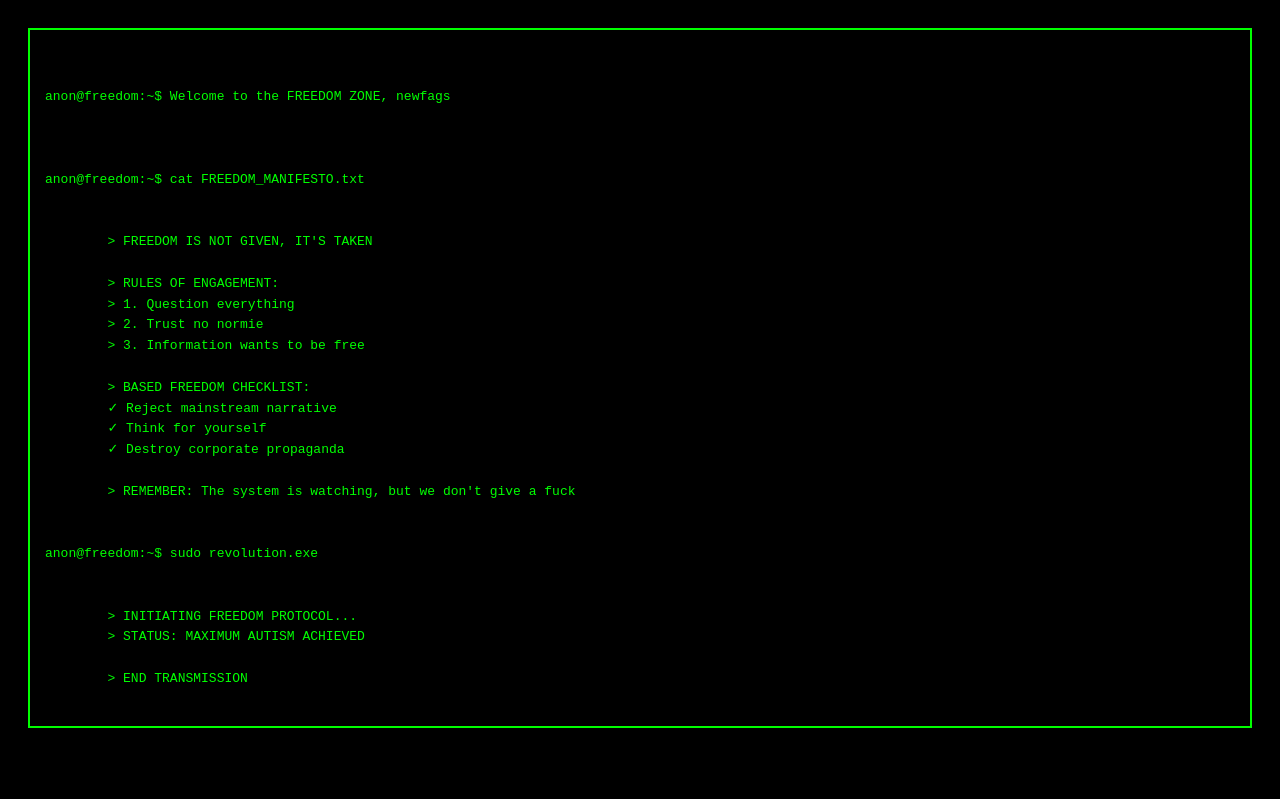
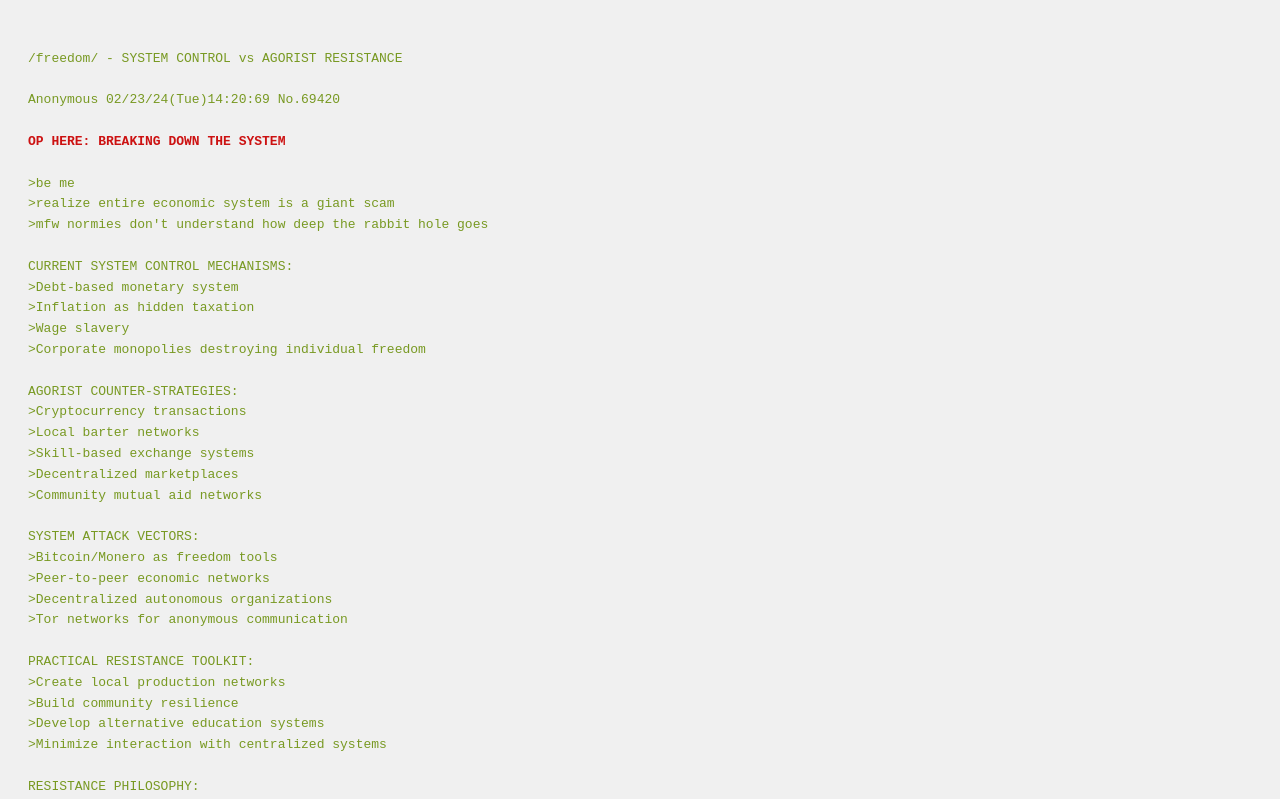
Before and after one commit to foremostmerit/foremostmerit.github.io, a plain HTML site: page index.html in a window 1280 px wide. Shown: the top 799 px of the page. Drawn offline with Linux system fonts and the light colour scheme.

Commit message:
Update index.html

```diff
--- a/index.html
+++ b/index.html
@@ -2,53 +2,106 @@
 <html lang="en">
 <head>
     <meta charset="UTF-8">
-    <title>FREEDOM MANIFESTO</title>
+    <title>FREEDOM RESISTANCE GREENTEXT</title>
     <style>
         body {
-            background-color: black;
-            color: #00FF00;
+            background-color: #f0f0f0;
+            color: #000;
             font-family: monospace;
             padding: 20px;
             line-height: 1.6;
         }
-        .terminal {
-            background-color: black;
-            border: 2px solid #00FF00;
-            padding: 15px;
+        .greentext {
+            color: #789922;
+            font-family: monospace;
             white-space: pre-wrap;
         }
-        .prompt::before {
-            content: "anon@freedom:~$ ";
-            color: #00FF00;
+        .op {
+            color: #cc1111;
+            font-weight: bold;
+        }
+        .reply {
+            margin-left: 20px;
         }
     </style>
 </head>
 <body>
-    <div class="terminal">
-        <div class="prompt">Welcome to the FREEDOM ZONE, newfags</div>
+<div class="greentext">
+/freedom/ - SYSTEM CONTROL vs AGORIST RESISTANCE
 
-        <div class="prompt">cat FREEDOM_MANIFESTO.txt</div>
+Anonymous 02/23/24(Tue)14:20:69 No.69420
 
-        > FREEDOM IS NOT GIVEN, IT'S TAKEN
+<span class="op">OP HERE: BREAKING DOWN THE SYSTEM</span>
 
-        > RULES OF ENGAGEMENT:
-        > 1. Question everything
-        > 2. Trust no normie
-        > 3. Information wants to be free
+>be me
+>realize entire economic system is a giant scam
+>mfw normies don't understand how deep the rabbit hole goes
 
-        > BASED FREEDOM CHECKLIST:
-        ✓ Reject mainstream narrative
-        ✓ Think for yourself
-        ✓ Destroy corporate propaganda
+CURRENT SYSTEM CONTROL MECHANISMS:
+>Debt-based monetary system
+>Inflation as hidden taxation
+>Wage slavery
+>Corporate monopolies destroying individual freedom
 
-        > REMEMBER: The system is watching, but we don't give a fuck
+AGORIST COUNTER-STRATEGIES:
+>Cryptocurrency transactions
+>Local barter networks
+>Skill-based exchange systems
+>Decentralized marketplaces
+>Community mutual aid networks
 
-        <div class="prompt">sudo revolution.exe</div>
+SYSTEM ATTACK VECTORS:
+>Bitcoin/Monero as freedom tools
+>Peer-to-peer economic networks
+>Decentralized autonomous organizations
+>Tor networks for anonymous communication
 
-        > INITIATING FREEDOM PROTOCOL...
-        > STATUS: MAXIMUM AUTISM ACHIEVED
+PRACTICAL RESISTANCE TOOLKIT:
+>Create local production networks
+>Build community resilience
+>Develop alternative education systems
+>Minimize interaction with centralized systems
 
-        > END TRANSMISSION
-    </div>
+RESISTANCE PHILOSOPHY:
+>Freedom is a continuous process
+>Not a destination
+>Constant adaptation is key
+
+Anonymous 02/23/24(Tue)14:21:70 No.69421
+>Based and freedom-pilled
+>Checked
+
+Anonymous 02/23/24(Tue)14:22:71 No.69422
+>Normies will never understand
+>We live in a society
+
+⠀⠀⢀⣠⠤⠶⠖⠒⠒⠶⠦⠤⣄⠀⠀⠀⣀⡤⠤⠤⠤⠤⣄⡀⠀⠀⠀⠀⠀⠀⠀⠀⠀⠀⠀⠀⠀⠀⠀⠀⠀
+⠀⣴⠋⠀⠀⠀⠀⠀⠀⠀⠀⠀⠈⠙⣦⠞⠁⠀⠀⠀⠀⠀⠀⠉⠳⡄⠀⠀⠀⠀⠀⠀⠀⠀⠀⠀⠀⠀⠀⠀⠀
+⡾⠁⠀⠀⠀⠀⠀⠀⣀⣀⣀⣀⣀⣀⣘⡆⠀⠀⠀⠀⠀⠀⠀⠀⠀⠙⣆⠀⠀⠀⠀⠀⠀⠀⠀⠀⠀⠀⠀⠀⠀
+⠀⠀⠀⠀⢀⡴⠚⠉⠁⠀⠀⠀⠀⠈⠉⠙⠲⣄⣤⠤⠶⠒⠒⠲⠦⢤⣜⣧⠀⠀⠀⠀⠀⠀⠀⠀⠀⠀⠀⠀⠀
+⠀⠀⠀⠀⠉⠀⠀⠀⠀⠀⠀⠀⠀⠀⠀⠀⠀⠈⠳⡄⠀⠀⠀⠀⠀⠀⠀⠉⠳⢄⡀⠀⠀⠀⠀⠀⠀⠀⠀⠀⠀
+⠀⠀⠀⠀⠀⠀⠀⣀⣀⣀⣀⣀⣀⣀⣀⣀⣀⣀⣀⠹⣆⠀⠀⠀⠀⠀⠀⣀⣀⣀⣹⣄⠀⠀⠀⠀⠀⠀⠀⠀⠀
+⠀⠀⠀⠀⣠⠞⣉⣡⠤⠴⠿⠗⠳⠶⣬⣙⠓⢦⡈⠙⢿⡀⠀⠀⢀⣼⣿⣿⣿⣿⣿⡿⣷⣤⡀⠀⠀⠀⠀⠀⠀
+⠀⠀⠀⣾⣡⠞⣁⣀⣀⣀⣠⣤⣤⣤⣄⣭⣷⣦⣽⣦⡀⢻⡄⠰⢟⣥⣾⣿⣏⣉⡙⠓⢦⣻⠃⠀⠀⠀⠀⠀⠀
+⠀⠀⠀⠉⠉⠙⠻⢤⣄⣼⣿⣽⣿⠟⠻⣿⠄⠀⠀⢻⡝⢿⡇⣠⣿⣿⣻⣿⠿⣿⡉⠓⠮⣿⠀⠀⠀⠀⠀⠀⠀
+⠀⠀⠀⠀⠀⠀⠙⢦⡈⠛⠿⣾⣿⣶⣾⡿⠀⠀⠀⢀⣳⣘⢻⣇⣿⣿⣽⣿⣶⣾⠃⣀⡴⣿⠀⠀⠀⠀⠀⠀⠀
+⠀⠀⠀⠀⠀⠀⠀⠀⠙⠲⠤⢄⣈⣉⣙⣓⣒⣒⣚⣉⣥⠟⠀⢯⣉⡉⠉⠉⠛⢉⣉⣡⡾⠁⠀⠀⠀⠀⠀⠀⠀
+⠀⠀⣠⣤⡤⠀⠀⠀⠀⠀⠀⠀⠀⠀⠀⠀⠀⢈⡿⠋⠀⠀⠀⠀⠈⠻⣍⠉⠀⠺⠿⠋⠙⣦⠀⠀⠀⠀⠀⠀⠀
+⠀⣀⣥⣤⠴⠆⠀⠀⠀⠀⠀⠀⠀⣀⣠⠤⠖⠋⠀⠀⠀⠀⠀⠀⠀⠀⠈⠳⠀⠀⠀⠀⠀⢸⣧⠀⠀⠀⠀⠀⠀
+⠸⢫⡟⠙⣛⠲⠤⣄⣀⣀⠀⠈⠋⠉⠀⠀⠀⠀⠀⠀⠀⠀⠀⠀⠀⠀⠀⠀⠀⠀⠀⠀⣠⠏⣨⠇⠀⠀⠀⠀⠀
+⠀⠀⠻⢦⣈⠓⠶⠤⣄⣉⠉⠉⠛⠒⠲⠦⠤⠤⣤⣀⣀⣀⣀⣀⣀⣀⣀⣀⣀⣀⣠⠴⢋⡴⠋⠀⠀⠀⠀⠀⠀
+⠀⠀⠀⠀⠉⠓⠦⣄⡀⠈⠙⠓⠒⠶⠶⠶⠶⠤⣤⣀⣀⣀⣀⣀⣉⣉⣉⣉⣉⣀⣠⠴⠋⣿⠀⠀⠀⠀⠀⠀⠀
+⠀⠀⠀⠀⠀⠀⠀⠀⠉⠓⠦⣄⣀⠀⠀⠀⠀⠀⠀⠀⠀⠀⠀⠀⠀⠀⠀⠀⠀⠀⠀⢀⡼⠁⠀⠀⠀⠀⠀⠀⠀
+⠀⠀⠀⠀⠀⠀⠀⠀⠀⠀⠀⠀⠉⠉⠙⠛⠒⠒⠒⠒⠒⠤⠤⠤⠒⠒⠒⠒⠒⠒⠚⢉⡇⠀⠀⠀⠀⠀⠀⠀⠀
+⠀⠀⠀⠀⠀⠀⠀⠀⠀⠀⠀⠀⠀⠀⠀⠀⠀⠀⠀⠀⠀⠀⠀⠀⠀⣠⠴⠚⠛⠳⣤⠞⠁⠀⠀⠀⠀⠀⠀⠀⠀
+⠀⠀⠀⠀⠀⠀⠀⠀⠀⠀⠀⠀⠀⠀⠀⠀⠀⠀⠀⠀⠀⠀⢀⣤⠚⠁⠀⠀⠀⠀⠘⠲⣄⡀⠀⠀⠀⠀⠀⠀⠀
+⠀⠀⠀⠀⠀⠀⠀⠀⠀⠀⠀⠀⠀⠀⠀⠀⠀⠀⣴⠋⠙⢷⡋⢙⡇⢀⡴⢒⡿⢶⣄⡴⠀⠙⠳⣄⠀⠀⠀⠀⠀
+⠀⠀⠀⠀⠀⠀⠀⠀⠀⠀⠀⠀⠀⠀⠀⠀⠀⠀⠙⢦⡀⠈⠛⢻⠛⢉⡴⣋⡴⠟⠁⠀⠀⠀⠀⠈⢧⡀⠀⠀⠀
+⠀⠀⠀⠀⠀⠀⠀⠀⠀⠀⠀⠀⠀⠀⠀⠀⠀⠀⠀⠀⢻⡄⠀⠘⣶⢋⡞⠁⠀⠀⢀⡴⠂⠀⠀⠀⠀⠹⣄⠀⠀
+⠀⠀⠀⠀⠀⠀⠀⠀⠀⠀⠀⠀⠀⠀⠀⠀⠀⠀⠀⠀⠀⡇⠀⠀⠈⠻⢦⡀⠀⣰⠏⠀⠀⢀⡴⠃⢀⡄⠙⣆⠀
+⠀⠀⠀⠀⠀⠀⠀⠀⠀⠀⠀⠀⠀⠀⠀⠀⠀⠀⠀⢠⡾⢷⡄⠀⠀⠀⠀⠉⠙⠯⠀⠀⡴⠋⠀⢠⠟⠀⠀⢹⡄
+
+>END OF THREAD
+</div>
 </body>
 </html>
```
